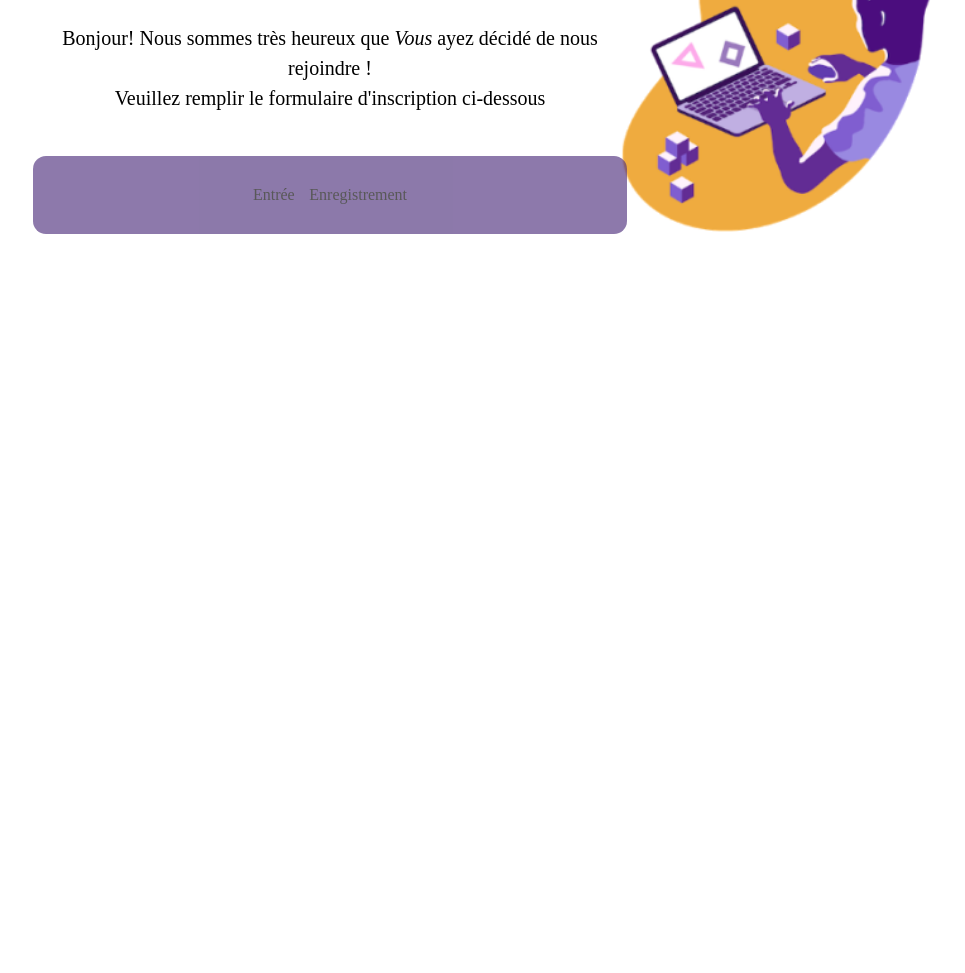
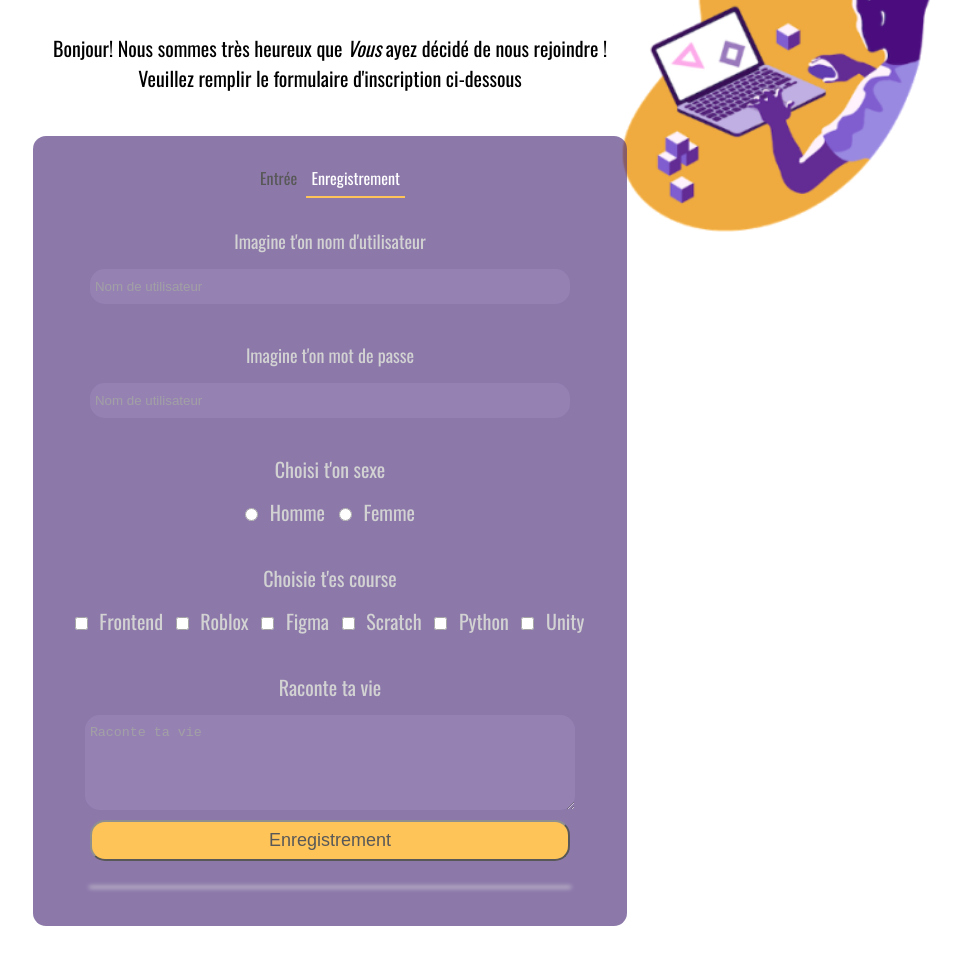
Before and after one commit to alexandre293/Enregistrement, a plain HTML site: page index.html in a window 1280 px wide. Shown: the part 127-1100 px from the top of the page, without its empty margins (310-1275 px from the left). Before the commit the page ends 800 px from the top, so only its background shows below. Drawn offline with nearby package versions, Linux system fonts and the light colour scheme.

Commit message:
enregistrement fini

```diff
--- a/index.html
+++ b/index.html
@@ -1,23 +1,67 @@
 <!DOCTYPE html>
 <html lang="en">
+
 <head>
     <link href="style.css" rel="stylesheet">
     <meta charset="UTF-8">
     <meta name="viewport" content="width=device-width, initial-scale=1.0">
     <title>Enregistrement</title>
 </head>
+
 <body>
     <h1 class="enregistrement"> Enregistrement sur nôtres sites </h1>
     <hr>
-    <p> Bonjour! Nous sommes très heureux que <i>Vous</i> ayez décidé de nous rejoindre ! <br> Veuillez remplir le formulaire d'inscription ci-dessous</p>
+    <p> Bonjour! Nous sommes très heureux que <i>Vous</i> ayez décidé de nous rejoindre ! <br> Veuillez remplir le
+        formulaire d'inscription ci-dessous</p>
 
-    <form action="#">
+    <form action="#" class="my-form">
         <div class="action">
             <a class="sign-in" href="#">Entrée</a>
             <a class="sign-up active" href="#">Enregistrement</a>
         </div>
 
+        <div class="fields">
+            <p>Imagine t'on nom d'utilisateur</p>
+            <input type="text" placeholder="Nom de utilisateur">
+
+            <p>Imagine t'on mot de passe</p>
+            <input type="text" placeholder="Nom de utilisateur">
+
+        </div>
+
+        <p>Choisi t'on sexe</p>
+        <div class="groupe-input">
+            <input type="radio" name="sexe">
+            <p>Homme</p>
+            <input type="radio" name="sexe">
+            <p>Femme</p>
+        </div>
+
+        <p> Choisie t'es course</p>
+        <div class="groupe-input">
+            <input type="checkbox">
+            <p>Frontend</p>
+            <input type="checkbox">
+            <p>Roblox</p>
+            <input type="checkbox">
+            <p>Figma</p>
+            <input type="checkbox">
+            <p>Scratch</p>
+            <input type="checkbox">
+            <p>Python</p>
+            <input type="checkbox">
+            <p>Unity</p>
+        </div>
+
+        <p> Raconte ta vie </p>
+        <textarea placeholder="Raconte ta vie" rows="5" cols="50" class="about-child"></textarea>
+
+        <input type="button" value="Enregistrement" class="button">
+        <hr>
+
+
     </form>
 
 </body>
+
 </html>
--- a/style.css
+++ b/style.css
@@ -1,9 +1,12 @@
+@import url('https://fonts.googleapis.com/css2?family=Oswald:wght@200..700&display=swap');
+
 body   {
     background-image: url(img/logo.png);
     background-repeat: no-repeat;
     background-size: 30%;
     background-position: top right;
     padding: 3%;
+    font-family: 'Oswald', sans-serif;
 }
 
 h1 {
@@ -51,5 +54,84 @@ form {
     color: black;
     text-decoration: none;
     padding: 1%;
+}
 
+.active {
+    color: white;
+    border-bottom:2px solid orange;
 }
+
+.sign-in:hover, .sign-up:hover {
+    color: #e1e;
+}
+
+.fields p {
+    color:#bbb;
+    font-size: 18px;
+}
+
+.fields input {
+    width: 90%;
+    display: block;
+    margin: auto;
+    padding: 10px 5px;
+    box-sizing: border-box;
+    border-radius: 15px;
+    border: none;
+    background-color: #60428e;
+    color: orange;
+    opacity: 0.9;
+}
+
+.groupe-input {
+    text-align: center;
+}
+
+.groupe-input p {
+    display:inline;
+    padding:5px;
+}
+
+.groupe-input input {
+    width: auto;
+}
+
+.about-child {
+    width: 90%;
+    display: block;
+    margin: auto;
+    padding: 10px 5px;
+    background-color: #60428e;
+    text-align: left;
+    border: none;
+    border-radius: 15px;
+    opacity: 0.9;
+}
+
+.my-form p {
+    color: #bbb;
+}
+
+.button {
+    width: 90%;
+    display: block;
+    margin: auto;
+    margin-top: 10px;
+    padding: 8px 5px;
+    background-color: orange;
+    color: black;
+    font-size: 18px;
+    border-radius: 15px;
+}
+
+.button:hover {
+    color: orange;
+    background-color: black;
+    cursor: pointer;
+}
+
+form hr {
+    width: 90%;
+    height: 0px;
+    filter: blur(2px);
+}
```
